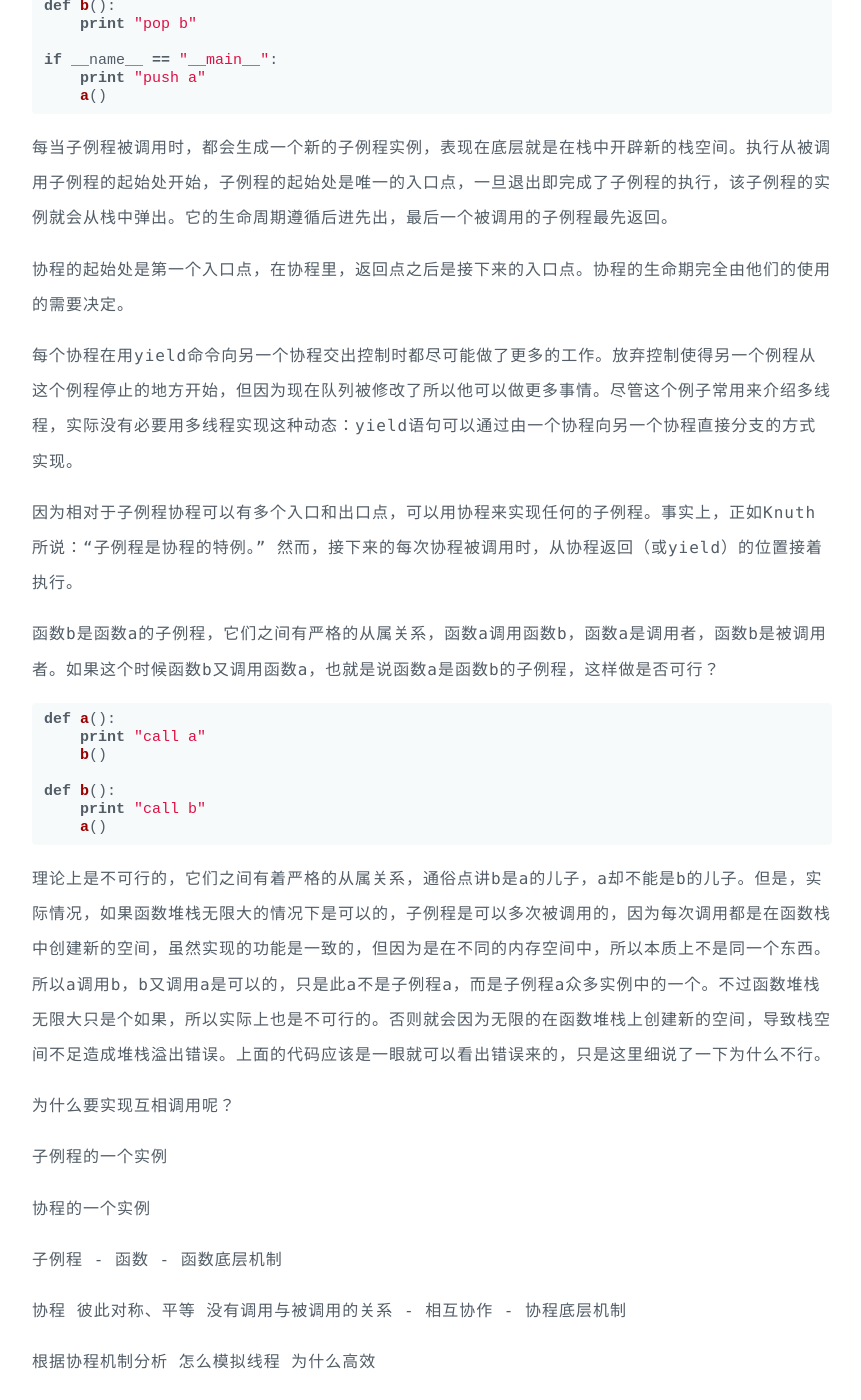
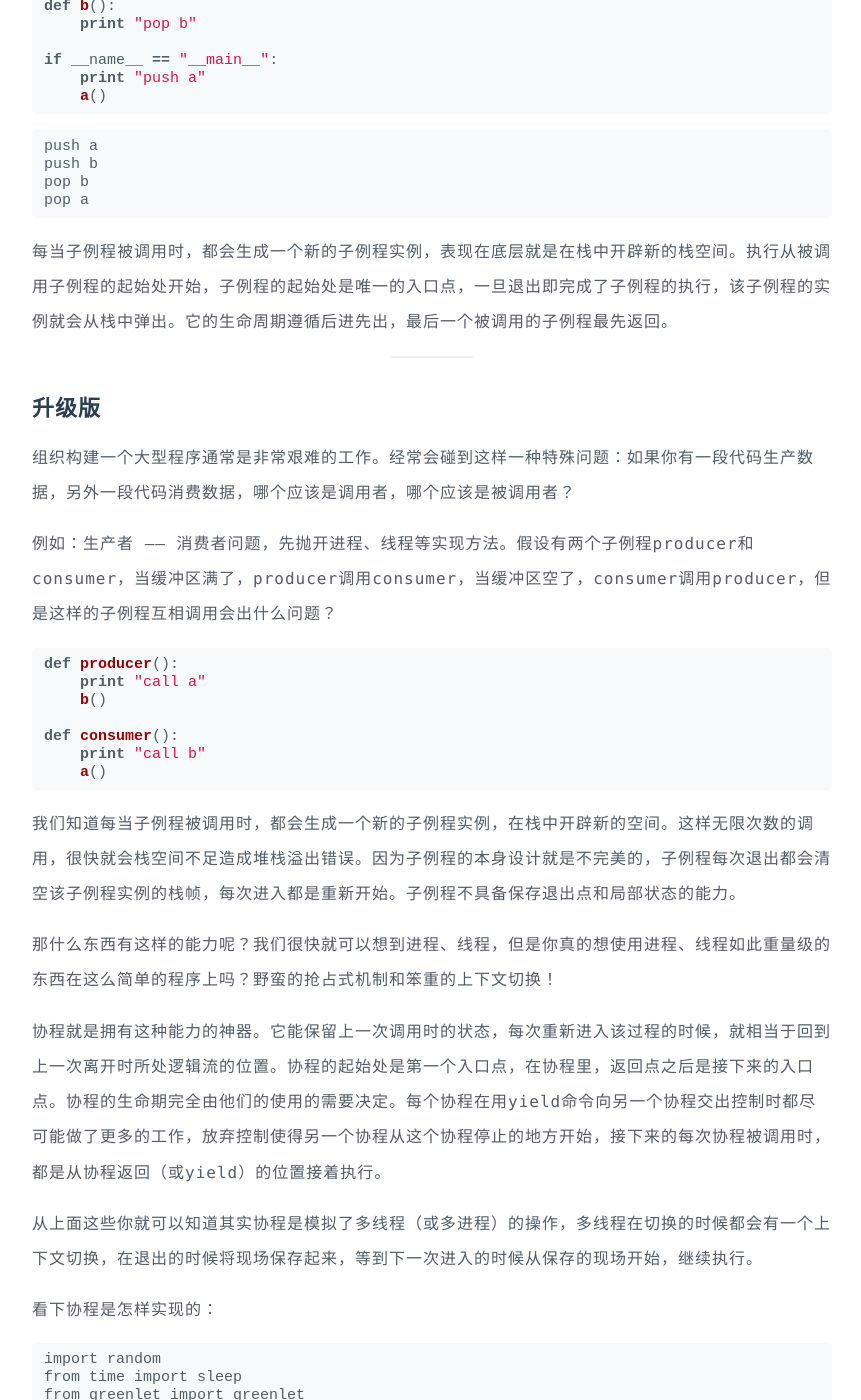
Before and after one commit to wanyoung1231/young-py.github.io, a Jekyll site: the page built from _posts/gevent/2014-05-13-gevent0.markdown, in a window 1280 px wide and 1400 px high, scrolled down 1692 px. Shown: the whole window, without its empty margins (208-1069 px from the left). Built offline with Jekyll 4.4.1, drawn with Linux system fonts in a browser that asks for light colours; some of the changed text lies outside the part shown.

Commit message:
完成gevent学习笔记——协程

```diff
--- a/_posts/gevent/2014-05-13-gevent0.markdown
+++ b/_posts/gevent/2014-05-13-gevent0.markdown
@@ -20,7 +20,7 @@ gevent is a coroutine-based Python networking library that uses greenlet to prov
 
 ### **wiki描述协程**
 
-**与子例程一样，协程也是一种程序组件**。相对子例程而言，协程更为一般和灵活，但在实践中使用没有子例程那样广泛。子例程的起始处是惟一的入口点，一旦退出即完成了子例程的执行，子例程的一个实例只会返回一次；协程可以通过yield来调用其它协程。通过yield方式转移执行权的协程之间不是调用者与被调用者的关系，而是彼此对称、平等的。
+**与子例程一样，协程也是一种程序组件**。相对子例程而言，协程更为一般和灵活，但在实践中使用没有子例程那样广泛。子例程的起始处是惟一的入口点，一旦退出即完成了子例程的执行，子例程的一个实例只会返回一次；协程可以通过yield来调用其它协程。通过yield方式转移执行权的协程之间不是调用者与被调用者的关系，而是彼此对称、平等的。协程允许多个入口点，可以在指定位置挂起和恢复执行。
 
 没看懂？没关系，我也没看懂，不过算是有点线索：**子例程**。
 
@@ -46,172 +46,86 @@ if __name__ == "__main__":
 
 {% endhighlight %}
 
+{% highlight python %}
+
+push a
+push b
+pop b
+pop a
+
+{% endhighlight %}
+
 每当子例程被调用时，都会生成一个新的子例程实例，表现在底层就是在栈中开辟新的栈空间。执行从被调用子例程的起始处开始，子例程的起始处是唯一的入口点，一旦退出即完成了子例程的执行，该子例程的实例就会从栈中弹出。它的生命周期遵循后进先出，最后一个被调用的子例程最先返回。
 
-协程的起始处是第一个入口点，在协程里，返回点之后是接下来的入口点。协程的生命期完全由他们的使用的需要决定。
+-----
 
-每个协程在用yield命令向另一个协程交出控制时都尽可能做了更多的工作。放弃控制使得另一个例程从这个例程停止的地方开始，但因为现在队列被修改了所以他可以做更多事情。尽管这个例子常用来介绍多线程，实际没有必要用多线程实现这种动态：yield语句可以通过由一个协程向另一个协程直接分支的方式实现。
+### **升级版**
 
-因为相对于子例程协程可以有多个入口和出口点，可以用协程来实现任何的子例程。事实上，正如Knuth所说：“子例程是协程的特例。”
-然而，接下来的每次协程被调用时，从协程返回（或yield）的位置接着执行。
+组织构建一个大型程序通常是非常艰难的工作。经常会碰到这样一种特殊问题：如果你有一段代码生产数据，另外一段代码消费数据，哪个应该是调用者，哪个应该是被调用者？
 
-
-
-函数b是函数a的子例程，它们之间有严格的从属关系，函数a调用函数b，函数a是调用者，函数b是被调用者。如果这个时候函数b又调用函数a，也就是说函数a是函数b的子例程，这样做是否可行？
+例如：生产者 —— 消费者问题，先抛开进程、线程等实现方法。假设有两个子例程producer和consumer，当缓冲区满了，producer调用consumer，当缓冲区空了，consumer调用producer，但是这样的子例程互相调用会出什么问题？
 
 {% highlight python %}
 
-def a():
+def producer():
     print "call a"
     b()
 
-def b():
+def consumer():
     print "call b"
     a()
 
 {% endhighlight %}
 
-理论上是不可行的，它们之间有着严格的从属关系，通俗点讲b是a的儿子，a却不能是b的儿子。但是，实际情况，如果函数堆栈无限大的情况下是可以的，子例程是可以多次被调用的，因为每次调用都是在函数栈中创建新的空间，虽然实现的功能是一致的，但因为是在不同的内存空间中，所以本质上不是同一个东西。所以a调用b，b又调用a是可以的，只是此a不是子例程a，而是子例程a众多实例中的一个。不过函数堆栈无限大只是个如果，所以实际上也是不可行的。否则就会因为无限的在函数堆栈上创建新的空间，导致栈空间不足造成堆栈溢出错误。上面的代码应该是一眼就可以看出错误来的，只是这里细说了一下为什么不行。
+我们知道每当子例程被调用时，都会生成一个新的子例程实例，在栈中开辟新的空间。这样无限次数的调用，很快就会栈空间不足造成堆栈溢出错误。因为子例程的本身设计就是不完美的，子例程每次退出都会清空该子例程实例的栈帧，每次进入都是重新开始。子例程不具备保存退出点和局部状态的能力。
 
-为什么要实现互相调用呢？
+那什么东西有这样的能力呢？我们很快就可以想到进程、线程，但是你真的想使用进程、线程如此重量级的东西在这么简单的程序上吗？野蛮的抢占式机制和笨重的上下文切换！
 
-子例程的一个实例
-
-协程的一个实例
-
-子例程 - 函数 - 函数底层机制
-
-协程 彼此对称、平等 没有调用与被调用的关系 - 相互协作 - 协程底层机制
-
-根据协程机制分析 怎么模拟线程 为什么高效
-
-在这之前我们先讲讲函数，函数是描述每个输入值对应唯一输出值的一种对应关系。
-
-如果让大家实现这样一个功能，写两个函数ping和pong，各执行5次。我想到的是下面这样的代码：
-
-{% highlight python %}
-
-def main():
-
-    for i in range(5):
-        ping(i+1)
-        pong(i+1)
-
-def ping(i):
-
-    print "ping: %s" % i
-
-def pong(i):
-
-    print "pong: %s" % i
-
-if __name__ == "__main__":
-    main()
-
-{% endhighlight %}
-
-有个新的要求：
-如果我现在想要在执行ping函数的时候中断，去执行pong函数；执行pong函数的时候中断，去执行ping函数呢？我用的是下面的代码：
-
-{% highlight python %}
-
-def ping(i):
-
-    print "ping start: %s" % i
-
-    pong(i+1)
-
-    print "ping end: %s" % i
-
-def pong(i):
-
-    print "pong start: %s" % i
-    if i == 10:
-        return
-    ping(i+1)
-
-    print "pong end: %s" % i
-
-if __name__ == "__main__":
-    ping(1)
-
-{% endhighlight %}
-
-输出结果是这样的:
-
-    ping start: 1
-    pong start: 2
-    ping start: 3
-    pong start: 4
-    ping start: 5
-    pong start: 6
-    ping start: 7
-    pong start: 8
-    ping start: 9
-    pong start: 10
-    ping end: 9
-    pong end: 8
-    ping end: 7
-    pong end: 6
-    ping end: 5
-    pong end: 4
-    ping end: 3
-    pong end: 2
-    ping end: 1
-
-不知道大家觉得这个结果会不会很意外？为什么会输出这么多的end？其实也没啥意外的，如果了解函数调用的底层机制就应该会明白的。在底层都是用栈来存放函数的参数，所以每次调用一个函数都是将该函数压入栈中，当函数返回的时候又会将函数从栈中弹出，所以当最后一次调用pong函数的时候函数返回到pong函数的调用者ping函数，然后输出end，该ping函数又调用它的调用者pong函数，如此就形成了后面的那些end。
-
-从上面这些分析，大家觉得这是交替执行吗？其实不是的，因为每次从ping函数中断跳到pong函数或者相反，都是重新在栈空间中开辟了新的栈空间（叫栈帧），虽然5次调用了ping函数和pong函数，每次函数的参数和局部变量都重新初始化了，每次操作的都不是同一个局部变量。况且这才是互相调用了5次，如果是无限次数的调用话，很快栈空间就会被消耗掉，导致栈溢出。
-
-那怎样才能做到我们想要的交替执行呢？
+协程就是拥有这种能力的神器。它能保留上一次调用时的状态，每次重新进入该过程的时候，就相当于回到上一次离开时所处逻辑流的位置。协程的起始处是第一个入口点，在协程里，返回点之后是接下来的入口点。协程的生命期完全由他们的使用的需要决定。每个协程在用yield命令向另一个协程交出控制时都尽可能做了更多的工作，放弃控制使得另一个协程从这个协程停止的地方开始，接下来的每次协程被调用时，都是从协程返回（或yield）的位置接着执行。
 
 
-如果我想要实现这样一种功能：
-有两个任务需要完成，分别用ping函数和pong函数代替。每个任务都是完成一个变量i自增的功能，只不过每次只有一个任务自增，自增完一次后就换另一个任务自增，总共自增5次。意思就是首先让ping函数自增，自增完后交给pong函数自增。
-
-想用普通的函数去完成是不可能的。因为每次任务的切换普通的函数都会在栈中生成新的栈帧。新的栈帧就是新初始化的函数内部变量，如果ping函数执行+1，切换到pong函数执行+1，再切换回来的时候其实是重新初始化局部变量，ping函数还是输出1。
-
-而协程就提供这样一种功能，当你重新进入ping函数的时候，ping函数的局部变量还保留上一次退出该函数时的局部变量，并从上次中断的地方开始执行。
-
-从上面这些你就可以知道其实协程是模拟了多线程的操作，多线程在切换的时候都会有一个上下文切换，在退出的时候将现场保存起来，等到下一次进入的时候从保存的现场开始，继续执行。
+从上面这些你就可以知道其实协程是模拟了多线程（或多进程）的操作，多线程在切换的时候都会有一个上下文切换，在退出的时候将现场保存起来，等到下一次进入的时候从保存的现场开始，继续执行。
 
 看下协程是怎样实现的：
 
 {% highlight python %}
 
+import random
 from time import sleep
 from greenlet import greenlet
+from Queue import Queue
+
+queue = Queue(1)
 
 @greenlet
-def ping():
-
-    i = 0
-
-    for i in range(5):
-        i += 1
-        print "ping %s" % i
+def producer():
+    chars = ['a', 'b', 'c', 'd', 'e']
+    global queue
+    while True:
+        char = random.choice(chars)
+        queue.put(char)
+        print "Produced: ", char
         sleep(1)
-        pong.switch()
+        consumer.switch()
 
 @greenlet
-def pong():
-
-    i = 0
-
-    for i in range(5):
-        i += 1
-        print "pong %s" % i
+def consumer():
+    global queue
+    while True:
+        char = queue.get()
+        print "Consumed: ", char
         sleep(1)
-        ping.switch()
+        producer.switch()
 
 if __name__ == "__main__":
-    ping.switch()
+    producer.run()
+    consumer.run()
 
 {% endhighlight %}
 
+-----
+
 ### **总结**
-协程其实模拟了人类活动的一种过程。例如：你准备写文档，然后修复bug。这时候接到电话说这个bug很严重，必须立即修复（可以看作CPU通知）。于是你暂停写文档，开始去填坑，终于你把坑填完了。你回来写文档，这个时候你肯定是接着之前写的文档继续，难道你要把之前写的给删了，重新写？这就是协程。
+协程其实模拟了人类活动的一种过程。例如：你准备先写文档，然后修复bug。这时候接到电话说这个bug很严重，必须立即修复（可以看作CPU通知）。于是你暂停写文档，开始去填坑，终于你把坑填完了，你回来写文档，这个时候你肯定是接着之前写的文档继续，难道你要把之前写的给删了，重新写？这就是协程。那如果是子例程呢？那你就必须重新写了，因为退出之后，栈帧就会被弹出销毁，再次调用就是开辟新的栈空间了。
 
-那如果是函数呢？那你就必须重新写了，因为退出函数以后，栈帧就会被弹出销毁，再次调用就是开辟新的栈空间了。
-
-总结出：协程就是用户态下的线程，是人们在有了进程、线程之后仍觉得效率不够，而追求的又一种高并发解决方案。
+总结出：协程就是用户态下的线程，是人们在有了进程、线程之后仍觉得效率不够，而追求的又一种高并发解决方案。为什么说是用户态，是因为操作系统并不知道它的存在，它是由程序员自己控制、互相协作的让出控制权而不是像进程、线程那样由操作系统去决定是否让出控制权。
```
Also changed, not shown: 4 other files.
